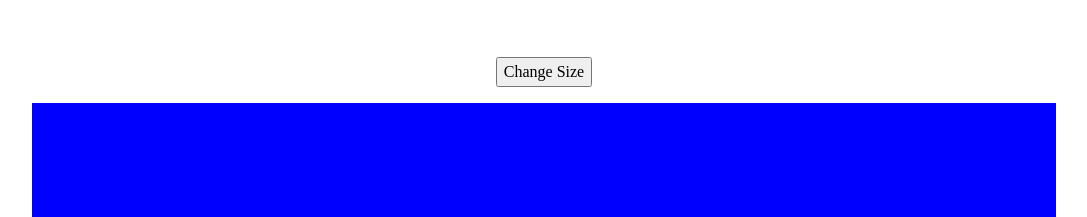
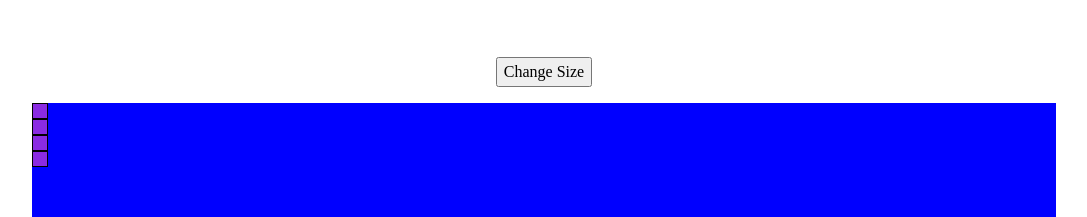
Before and after one commit to m-mackey/etch-a-sketch, a plain HTML site: page index.html in a window 1280 px wide. Shown: the top 217 px of the page, without its empty margins (96-1183 px from the left). Drawn offline with Linux system fonts and the light colour scheme.

Commit message:
Add styles to pixels

```diff
--- a/scripts.js
+++ b/scripts.js
@@ -4,11 +4,12 @@ const canvas = document.querySelector('.canvas');
 
 const userNum = 2;
 
-let end = userNum * userNum;
-console.log(end);
+let totalPixels = userNum * userNum;
+console.log(totalPixels);
 
-for (let i = 0; i < end; i++) {
+for (let i = 0; i < totalPixels; i++) {
     console.log(i);
     const pixel = document.createElement('div');
+    pixel.classList.add('pixel');
     canvas.appendChild(pixel);
 }
--- a/styles.css
+++ b/styles.css
@@ -13,3 +13,10 @@ body {
     height: 80%;
     background-color: blue;
 }
+
+.pixel {
+    width: 1em;
+    height: 1em;
+    background-color: blueviolet;
+    border: 1px solid black; /*keep in mind where borders touch is doubled */
+}
```
